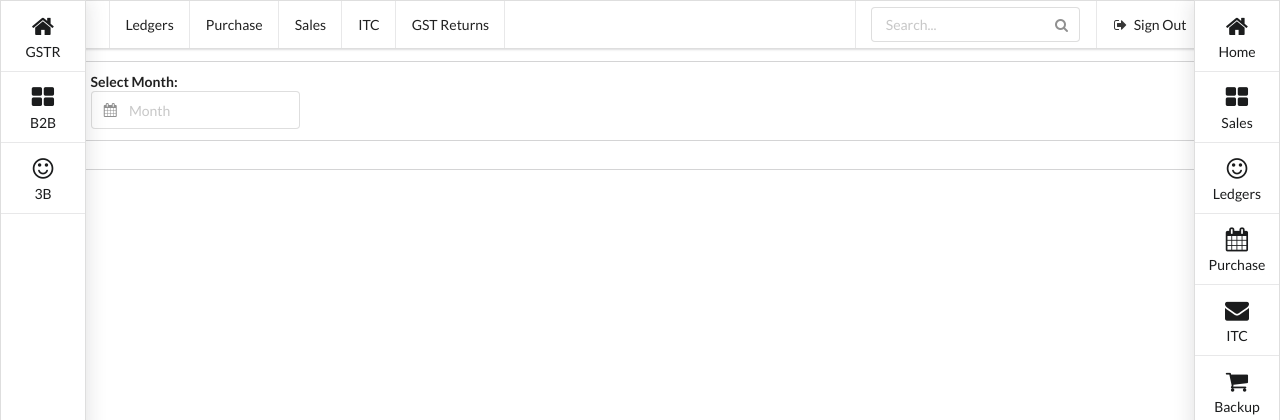
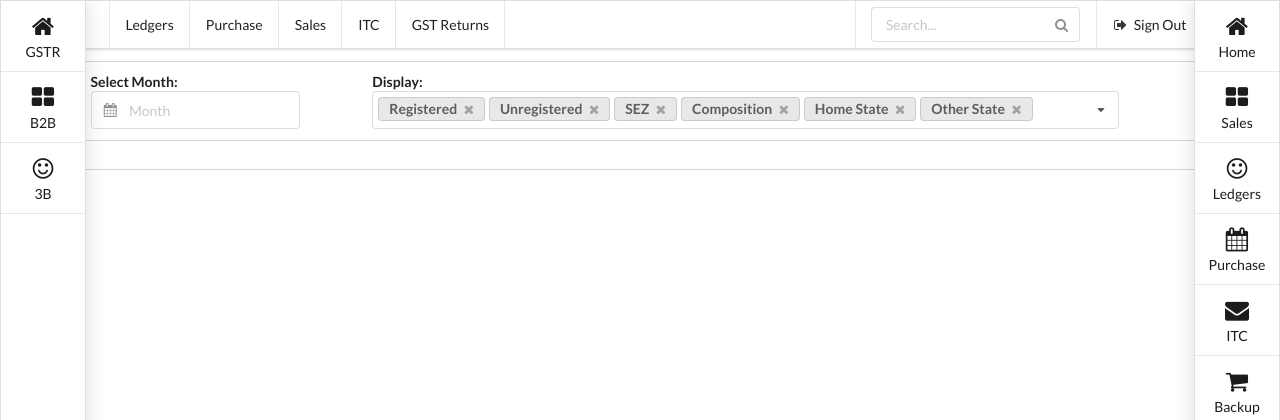
Before and after one commit to joydeep1701/GSTBull, a Flask app: page /sales/view in a window 1280 px wide. Shown: the top 420 px of the page. Run offline with Flask 2, Linux system fonts and the light colour scheme; the visitor is signed in with stand-in values (Sample User, id 1).

Commit message:
View/Search Sales Voucher

```diff
--- a/templates/search_sales_ledger.html
+++ b/templates/search_sales_ledger.html
@@ -12,6 +12,18 @@
             </div>
           </div>
         </div>
+      </div>
+      <div class="eleven wide column">
+        <label>Display:</label>
+        <select name="display_filter" multiple="" class="ui fluid dropdown"
+          onchange="getSalesData(document.getElementsByName('date')[0].value)">
+            <option value="r" selected>Registered</option>
+            <option value="ur" selected>Unregistered</option>
+            <option value="s" selected>SEZ</option>
+            <option value="c" selected>Composition</option>
+            <option value="hs" selected>Home State</option>
+            <option value="os" selected>Other State</option>
+          </select>
       </div>
 
     </div>
@@ -49,6 +61,9 @@
   });
 
   function getSalesData(text) {
+    if(!text) {
+      return
+    }
     var target = text.split("-");
     var month = target[0];
     var year = target[1];
@@ -72,7 +87,31 @@
 
   function updateSalesData(json_data) {
     var data = "";
+    var filters = []
+    for(let i = 0; i < document.getElementsByName('display_filter')[0].options.length; i++) {
+	    filters[document.getElementsByName('display_filter')[0].options[i].value] = document.getElementsByName('display_filter')[0].options[i].selected
+    }
+    console.log(filters);
+
     for (var i = 0; i < json_data.length; i++) {
+      if(!filters.c && json_data[i].comp === "True") {
+        continue;
+      }
+      if(!filters.s && json_data[i].sez === "True") {
+        continue;
+      }
+      if(!filters.r && json_data[i].un_reg === "False") {
+        continue;
+      }
+      if(!filters.ur && json_data[i].un_reg === "True") {
+        continue;
+      }
+      if(!filters.hs && json_data[i].pos === "19") {
+        continue;
+      }
+      if(!filters.os && json_data[i].pos !== "19") {
+        continue;
+      }
       data += `<tr>
         <td>${json_data[i].name}</td>
         <td>${json_data[i].inv_no}</td>
```
Also changed, not shown: vouchers.py (+8 -6 lines), watchdog.db.
